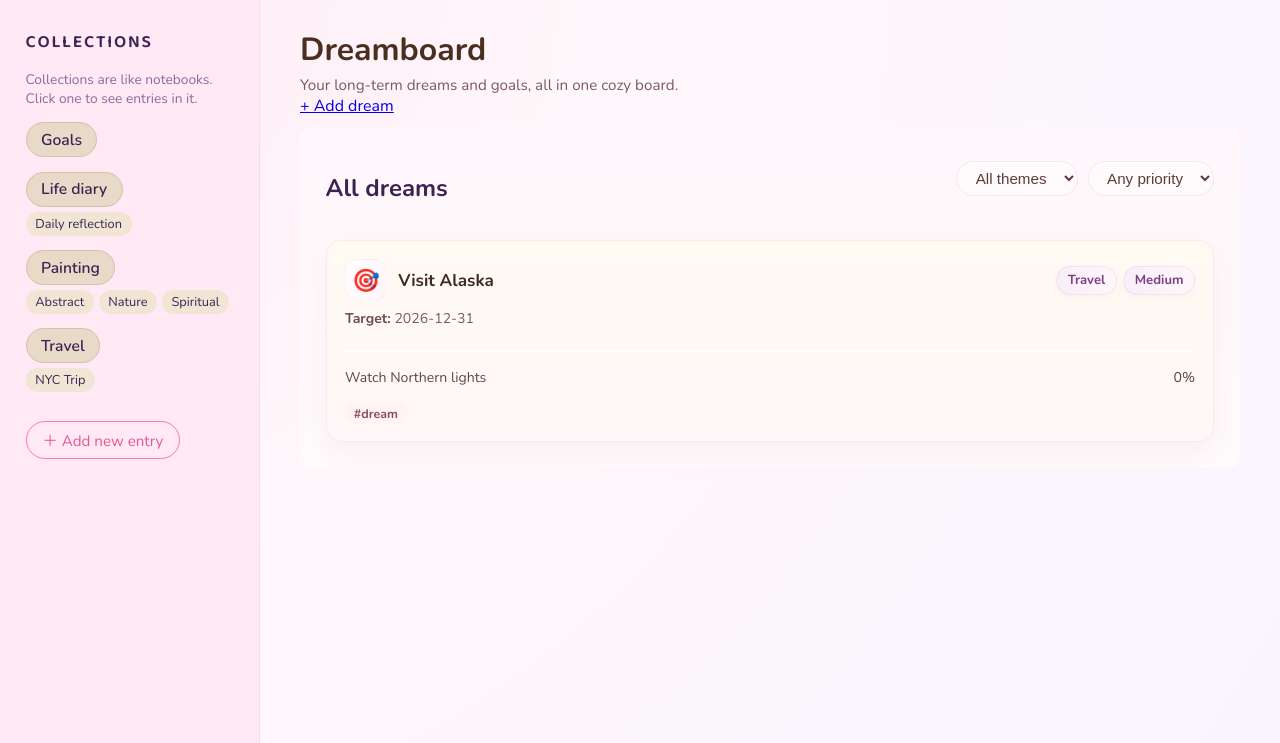
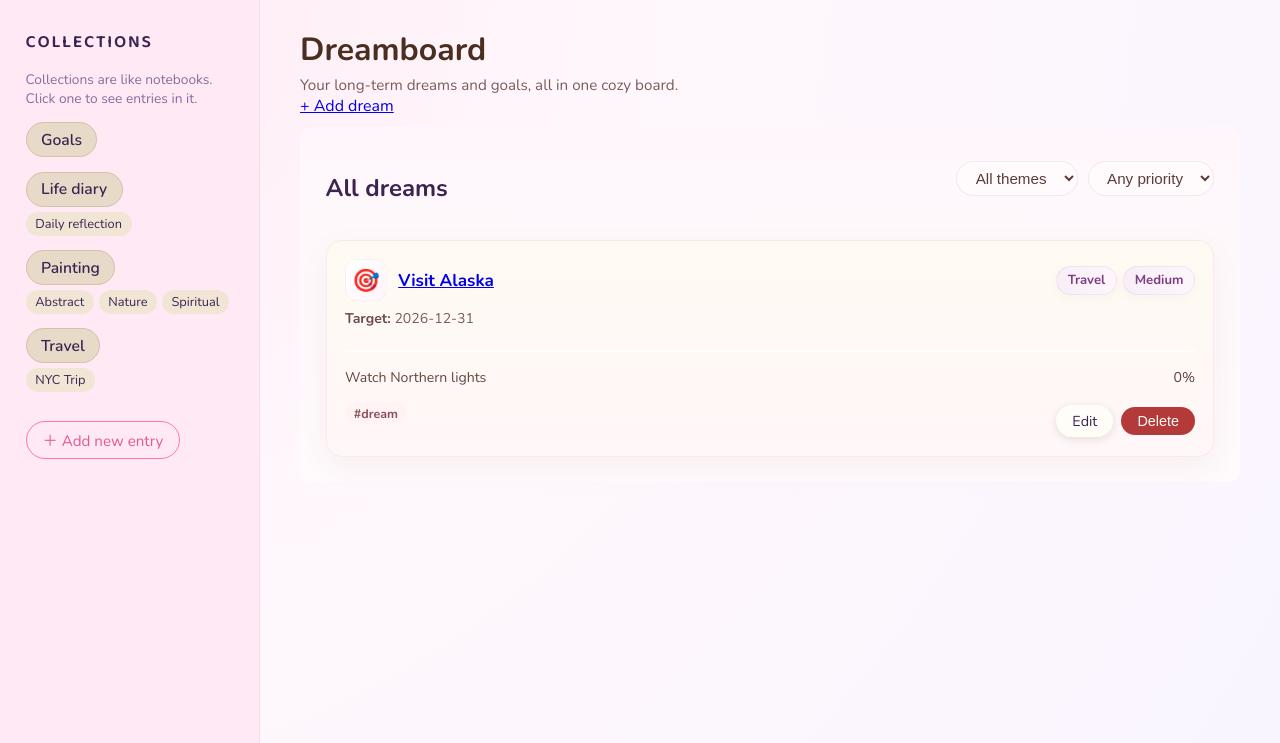
Before and after one commit to bussanikitaunt/alive-gallery, a Flask app: page /dreamboard in a window 1280 px wide. Shown: the part 58-801 px from the top of the page. Run offline with Flask 3, Linux system fonts and the light colour scheme.

Commit message:
UI change

```diff
--- a/app.py
+++ b/app.py
@@ -346,6 +346,8 @@ def new_entry():
             "notes": request.form.get("notes", ""),
             "tags": tags,
             "created_at": datetime.utcnow().isoformat(),
+
+            # NEW dreamboard fields (optional)
             "dream_priority": request.form.get("dream_priority", "").strip(),
             "dream_progress": request.form.get("dream_progress", "").strip(),
             "dream_target_date": request.form.get("dream_target_date", "").strip(),
@@ -356,13 +358,25 @@ def new_entry():
         save_entries(entries)
         return redirect(url_for("index"))
 
-    categories, subcategories, _ = build_sidebar(entries)
+    # -------- GET: build data for the sidebar & dropdowns --------
+    categories = sorted({e.get("category", "Art") for e in entries if e.get("category")})
+    subcategories = sorted({e.get("subcategory", "") for e in entries if e.get("subcategory")})
+
+    # build mapping { "Painting": ["Spiritual", "Abstract"], ... }
+    category_subcats = {}
+    for e in entries:
+        c = e.get("category")
+        s = e.get("subcategory")
+        if c and s:
+            category_subcats.setdefault(c, set()).add(s)
+    category_subcats = {c: sorted(list(s)) for c, s in category_subcats.items()}
 
     return render_template(
         "new.html",
         current_page="new_entry",
         categories=categories,
         subcategories=subcategories,
+        category_subcats=category_subcats,
     )
 
 
--- a/templates/dreamboard.html
+++ b/templates/dreamboard.html
@@ -45,23 +45,21 @@
   {% if entries %}
     <div class="dreamboard-list">
       {% for d in entries %}
-        <article class="dreamboard-card">
+        <!-- changed: make card a div so buttons/forms inside work -->
+        <div class="dreamboard-card" data-dream-id="{{ d.id }}">
           <header class="dreamboard-card-header">
             <div class="dreamboard-title-row">
               <span class="dreamboard-emoji">🎯</span>
-                  <h3 class="dreamboard-title">{{ d.title }}</h3>
+              <h3 class="dreamboard-title">
+                <!-- link to the entry detail page -->
+                <a href="{{ url_for('entry_detail', entry_id=d.id) }}" class="card-title-link">{{ d.title }}</a>
+              </h3>
             </div>
-
             <div class="dreamboard-pill-row">
-                  {% if d.dream_theme %}
-                    <span class="chip chip-soft">{{ d.dream_theme }}</span>
-                  {% endif %}
-                  {% if d.dream_priority %}
-                    <span class="chip chip-soft">{{ d.dream_priority }}</span>
-                  {% endif %}
+              {% if d.dream_theme %}<span class="chip chip-soft">{{ d.dream_theme }}</span>{% endif %}
+              {% if d.dream_priority %}<span class="chip chip-soft">{{ d.dream_priority }}</span>{% endif %}
             </div>
           </header>
-
 
           {% if d.dream_target_date %}
             <div class="dreamboard-meta">
@@ -85,8 +83,17 @@
             {% if "dream" in (d.tags or []) %}
               <span class="dream-tag">#dream</span>
             {% endif %}
+
+            <!-- Edit / Delete actions -->
+            <div class="card-actions" style="float:right; display:inline-flex; gap:.5rem; align-items:center;">
+              <a href="{{ url_for('edit_entry', entry_id=d.id) }}" class="btn secondary">Edit</a>
+
+              <form class="delete-dream-form" action="{{ url_for('delete_entry', entry_id=d.id) }}" method="post" style="display:inline;">
+                <button type="submit" class="btn danger" aria-label="Delete {{ d.title }}">Delete</button>
+              </form>
+            </div>
           </footer>
-        </article>
+        </div>
       {% endfor %}
     </div>
   {% else %}
@@ -243,4 +250,16 @@
   }
 </style>
 
+<!-- add simple confirm handler so deletes require confirmation -->
+<script>
+  (function () {
+    document.addEventListener('submit', function (e) {
+      if (!e.target.matches('.delete-dream-form')) return;
+      if (!confirm('Delete this dream? This action cannot be undone.')) {
+        e.preventDefault();
+      }
+    });
+  })();
+</script>
+
 {% endblock %}
```
Lines whose indentation alone changed are shown as unchanged.
